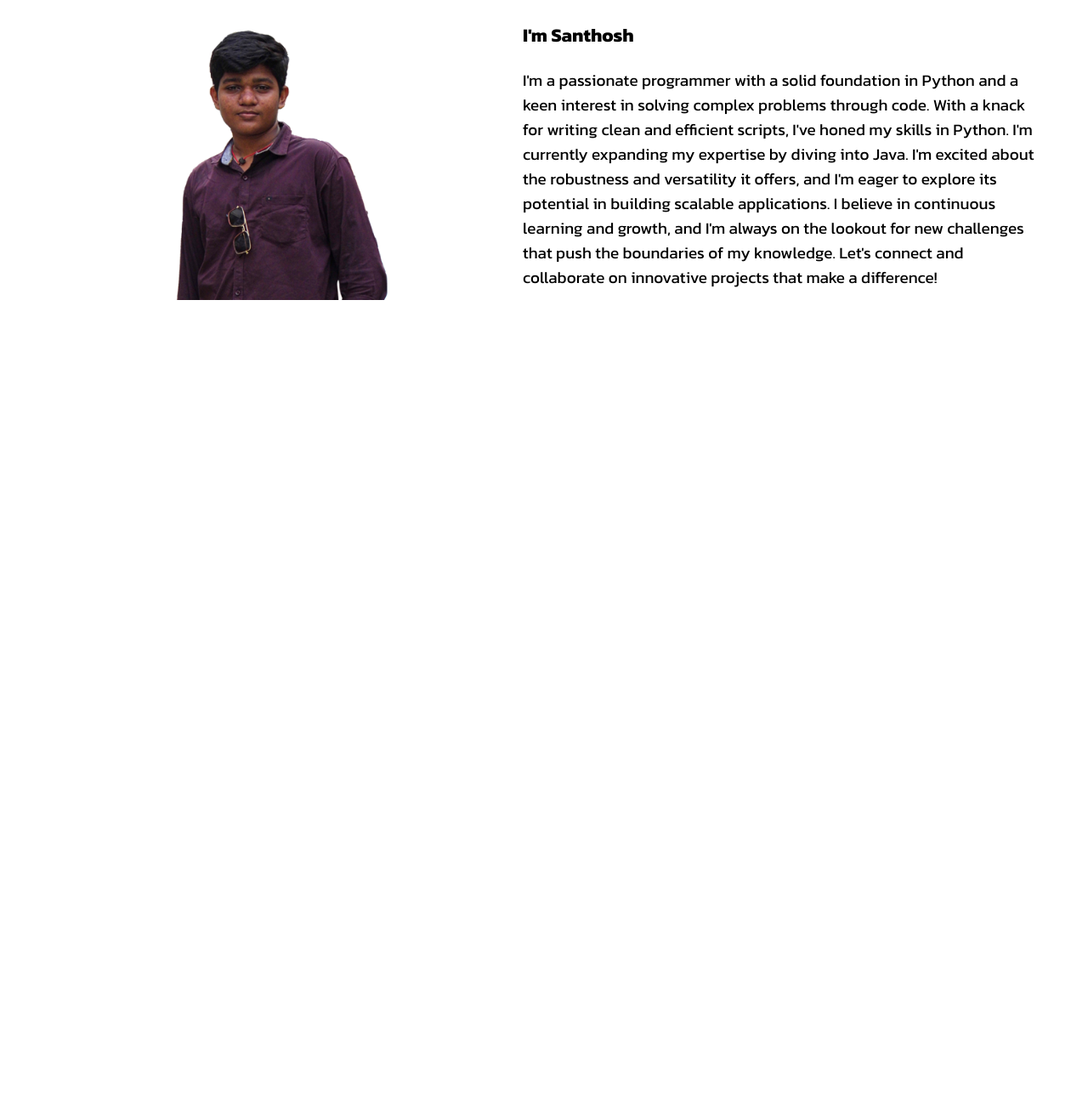
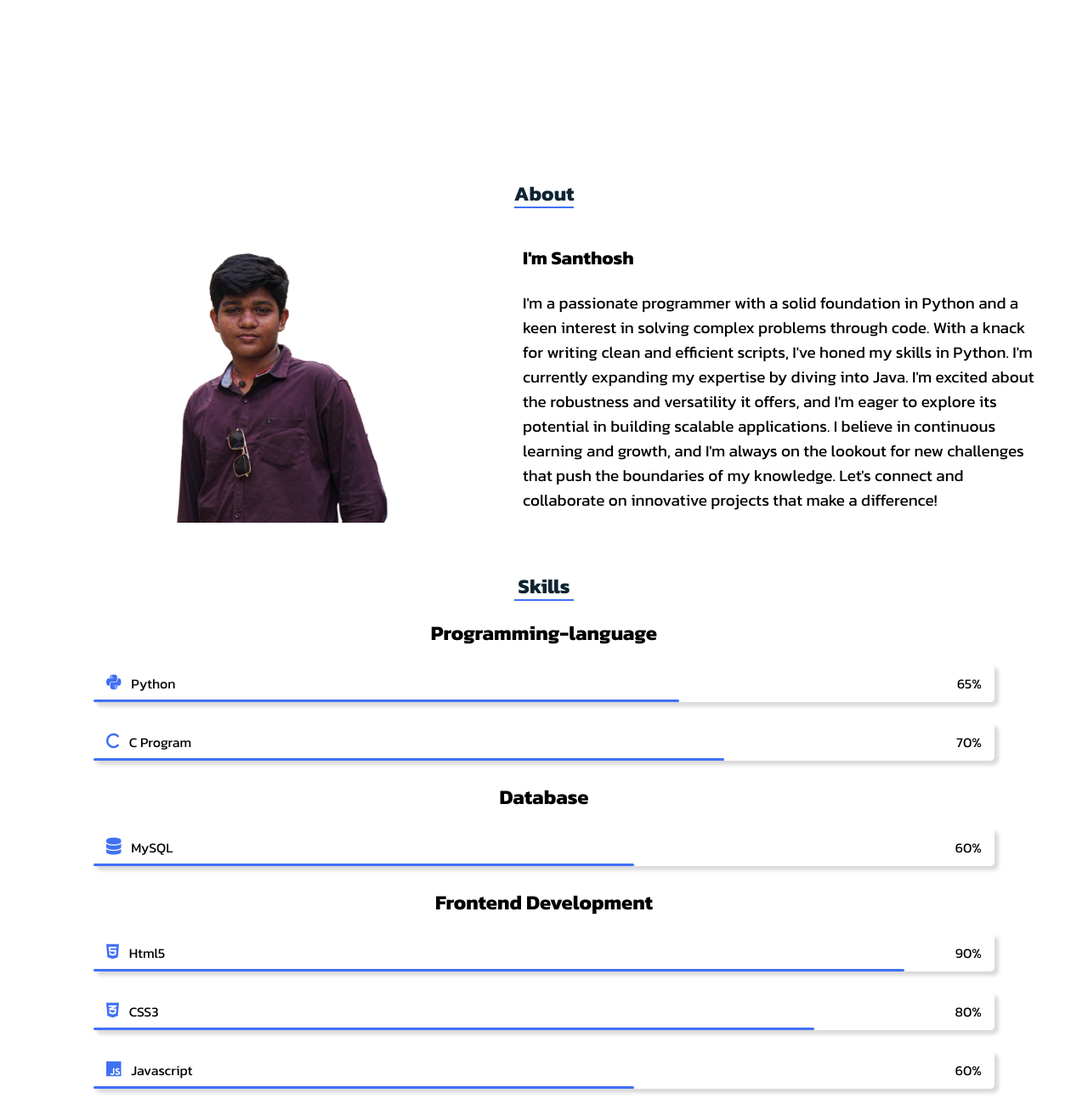
Before and after one commit to Santhosh-006/Portfolio, a plain HTML site: page index.html in a window 1280 px wide. Shown: the part 690-1996 px from the top of the page at 85% size. Before the commit the page ends 1070 px from the top, so only its background shows below. Drawn offline with Linux system fonts and the light colour scheme.

Commit message:
Added css

```diff
--- a/assets/css/style.css
+++ b/assets/css/style.css
@@ -38,6 +38,7 @@ a{
     /* height: var(--header-height); */
     border-bottom: rgb(172, 172, 172) solid 1px;
     background-color: #fff;
+    z-index: 10;
 
 }
 
@@ -84,6 +85,7 @@ a{
     display: flex;
     align-items: center;
     margin: 50px;
+    height: 800px;
 }
 
 .home-content{
@@ -179,16 +181,77 @@ a{
     height: 100%;
 }
 
-@media  screen and (max-width:720px) {
-    .home{
-        flex-direction: column;
-    }
-    .home-content{
-        width: 50%;
-    }
-    .home-image{
-        width: 50%;
-        margin: auto;
-    }
+.skills{
+    margin-top: 50px;
+    margin-bottom: 20px;
+}
 
+.skill-container{
+    row-gap: 10px;
+    text-align: center;
+    margin: 20px 100px;
 }
+
+.skill-title{
+    margin-bottom: 2px;
+}
+
+.skill-data{
+    display: flex;
+    justify-content: space-between;
+    align-items: center;
+    margin: 10px;
+    padding: 10px 15px;
+    border-radius: 5px;
+    width: auto;
+    box-shadow: 4px 4px 4px 1px rgba(0, 0, 0, 0.15);
+    margin-bottom: 25px;
+    position: relative;
+}
+
+.name{
+    margin: 0 8px;
+}
+
+.skill-name i{
+    font-size: 20px;
+    color: var(--first-color);
+}
+
+.skill-percentage{
+    margin-right: 0;
+}
+
+.skill-bar{
+    position: absolute;
+    bottom: 0;
+    left: 0;
+    height: 3px;
+    border-radius: 5px;
+    background-color: var(--first-color);
+    z-index: 2;
+}
+
+.skill-python{
+    width: 65%;
+}
+
+.skill-c{
+    width: 70%;
+}
+
+.skill-sql{
+    width: 60%;
+}
+
+.skill-html{
+    width: 90%;
+}
+
+.skill-css{
+    width: 80%;
+}
+
+.skill-js{
+    width: 60%;
+}
--- a/index.html
+++ b/index.html
@@ -19,7 +19,7 @@
                 <ul class="nav-menu">
                     <li class="nav-list"><a href="#home" class="nav-link">Home</a></li>
                     <li class="nav-list"><a href="#about" class="nav-link">About</a></li>
-                    <li class="nav-list"><a href="#" class="nav-link">Skills</a></li>
+                    <li class="nav-list"><a href="#skills" class="nav-link">Skills</a></li>
                     <li class="nav-list"><a href="#" class="nav-link">Works</a></li>
                     <li class="nav-list"><a href="#" class="nav-link">Contact</a></li>
                 </ul>
@@ -32,7 +32,7 @@
             <h1>
                 Hi,<br>I am <span class="home-name">Santhosh</span>
             </h1>
-            <a href="Contact" class="button">Contact</a>
+            <a href="./assets/pdf/Resume.pdf" class="button" target="_blank">Download CV</a>
             <div class="social-icon">
                 <a href="https://www.linkedin.com/in/santhosh-g-733568291/" class="icon" target="_blank"><i class="fa-brands fa-linkedin "></i></a>
                <a href="https://github.com/Santhosh-006" class="icon" target="_blank"><i class="fa-brands fa-github "></i></a>
@@ -65,6 +65,72 @@
 
      </section>
 
+     <!-- SKILLS -->
+      <section class="skills" id="skills">
+        <h1 class="section-title">Skills</h1>
+        <div class="skill-container">
+            <div class="skill-title">
+                <h2>Programming-language</h2>
+                <div class="skill-data">
+                    <div class="skill-name">
+                        <i class="fa-brands fa-python"></i>
+                        <span class="name">Python</span>
+                    </div>
+                    <div><span  class="skill-percentage">65%</span></div>
+                    <div class="skill-bar skill-python"></div>
+                </div>
+                <div class="skill-data">
+                    <div class="skill-name">
+                        <i class="fa-solid fa-c"></i>
+                        <span class="name">C Program</span>
+                    </div>
+                    <div><span  class="skill-percentage">70%</span></div>
+                    <div class="skill-bar skill-c"></div>
+                </div>
+
+
+            </div>
+            <div class="skill-title">
+                <h2>Database</h2>
+                <div class="skill-data">
+                    <div class="skill-name">
+                        <i class="fa-solid fa-database"></i>
+                        <span class="name">MySQL</span>
+                    </div>
+                    <div><span  class="skill-percentage">60%</span></div>
+                    <div class="skill-bar skill-sql  "></div>
+                </div>
+            </div>
+            <div class="skill-title">
+                <h2>Frontend Development</h2>
+                <div class="skill-data">
+                    <div class="skill-name">
+                        <i class="fa-brands fa-html5"></i>
+                        <span class="name">Html5</span>
+                    </div>
+                    <div><span  class="skill-percentage">90%</span></div>
+                    <div class="skill-bar skill-html  "></div>
+                </div>
+                <div class="skill-data">
+                    <div class="skill-name">
+                        <i class="fa-brands fa-css3-alt"></i>
+                        <span class="name">CSS3</span>
+                    </div>
+                    <div><span  class="skill-percentage">80%</span></div>
+                    <div class="skill-bar skill-css  "></div>
+                </div>
+                <div class="skill-data">
+                    <div class="skill-name">
+                        <i class="fa-brands fa-js"></i>
+                        <span class="name">Javascript</span>
+                    </div>
+                    <div><span  class="skill-percentage">60%</span></div>
+                    <div class="skill-bar skill-js  "></div>
+                </div>
+            </div>
+        </div>
+      </section>
+
 
 
 
```
Also changed, not shown: 1 other file.
